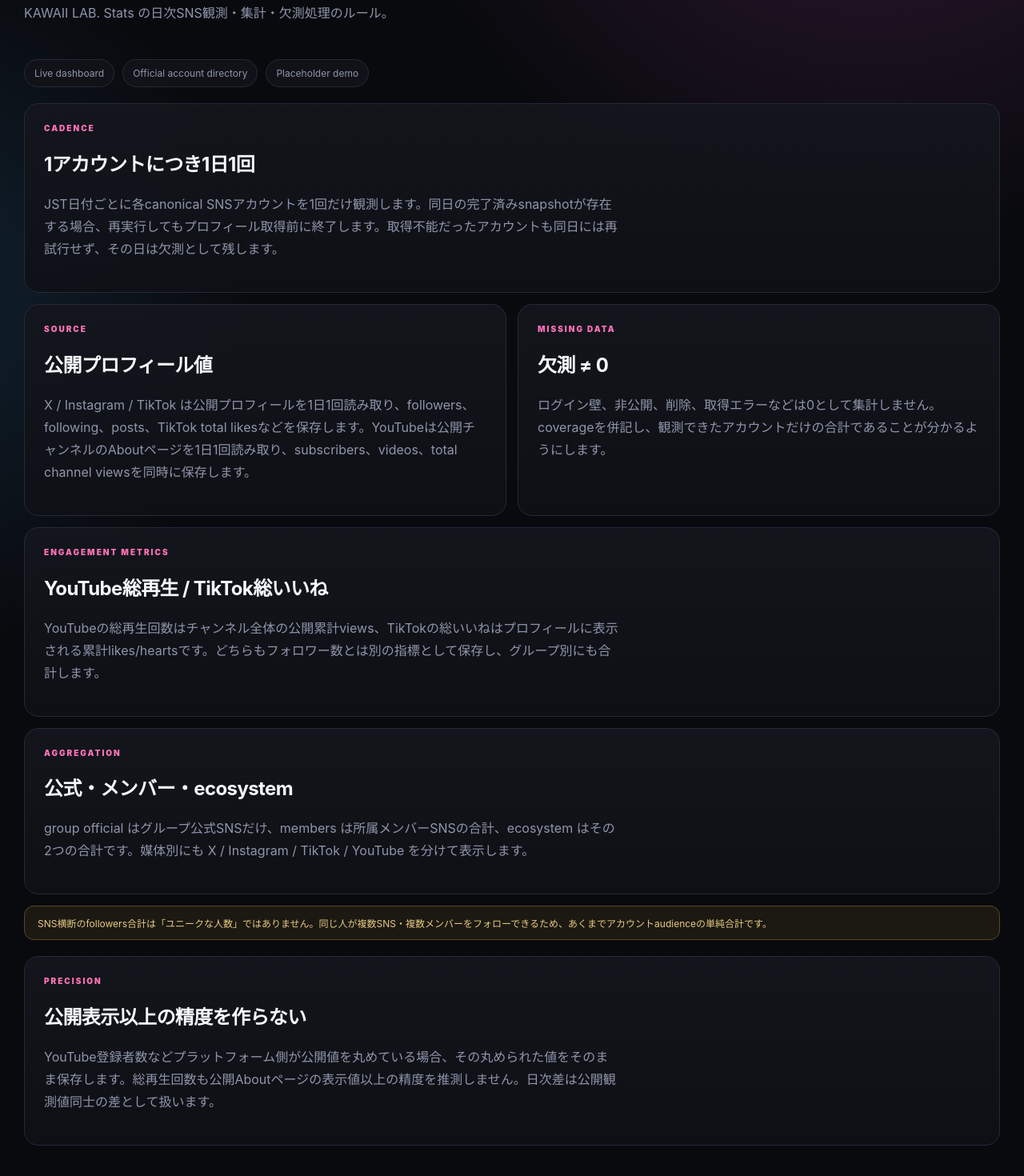
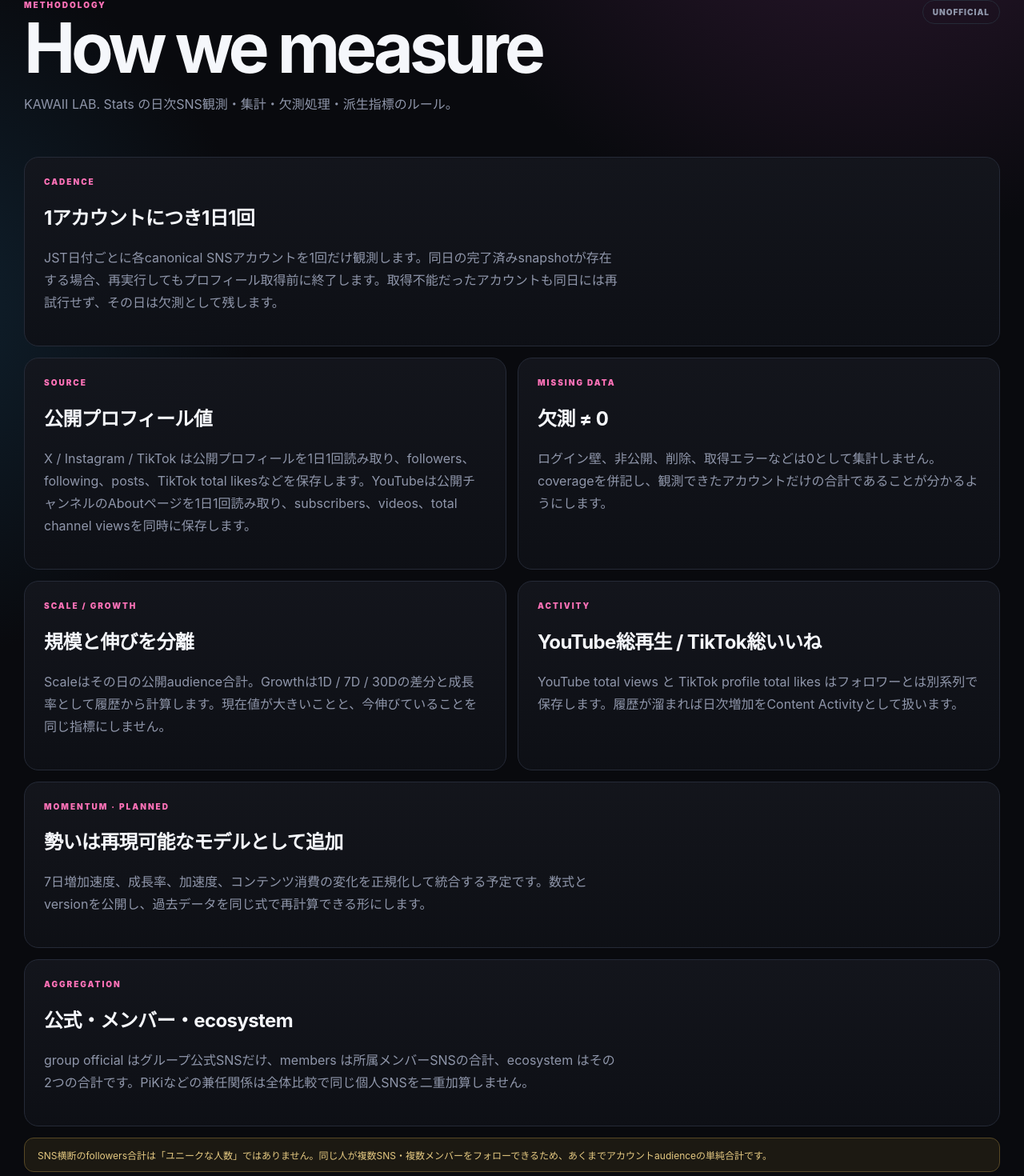
Before and after one commit to ProtChan/kawaii-lab-stats, a Next.js app: page /methodology in a window 1280 px wide. Shown: the part 142-1612 px from the top of the page at 80% size. Built offline with nearby package versions, Linux system fonts and the light colour scheme.

Commit message:
feat: align methodology with analytics information model

```diff
--- a/app/methodology/page.tsx
+++ b/app/methodology/page.tsx
@@ -1,63 +1,23 @@
-import Link from "next/link";
+import { SiteNav } from "@/components/site-nav";
 
 export default function MethodologyPage() {
   return (
     <main>
-      <header className="hero">
-        <div>
-          <p className="eyebrow">METHODOLOGY</p>
-          <h1>How we measure</h1>
-          <p className="lead">KAWAII LAB. Stats の日次SNS観測・集計・欠測処理のルール。</p>
-        </div>
-        <span className="badge">UNOFFICIAL</span>
-      </header>
+      <SiteNav />
+      <header className="pageHero"><div><p className="eyebrow">METHODOLOGY</p><h1>How we measure</h1><p className="lead">KAWAII LAB. Stats の日次SNS観測・集計・欠測処理・派生指標のルール。</p></div><span className="badge">UNOFFICIAL</span></header>
 
-      <nav className="nav">
-        <Link href="/">Live dashboard</Link>
-        <Link href="/directory">Official account directory</Link>
-        <Link href="/demo">Placeholder demo</Link>
-      </nav>
+      <section className="panel"><p className="eyebrow">CADENCE</p><h2>1アカウントにつき1日1回</h2><p className="lead">JST日付ごとに各canonical SNSアカウントを1回だけ観測します。同日の完了済みsnapshotが存在する場合、再実行してもプロフィール取得前に終了します。取得不能だったアカウントも同日には再試行せず、その日は欠測として残します。</p></section>
 
-      <section className="panel">
-        <p className="eyebrow">CADENCE</p>
-        <h2>1アカウントにつき1日1回</h2>
-        <p className="lead">JST日付ごとに各canonical SNSアカウントを1回だけ観測します。同日の完了済みsnapshotが存在する場合、再実行してもプロフィール取得前に終了します。取得不能だったアカウントも同日には再試行せず、その日は欠測として残します。</p>
-      </section>
+      <section className="grid2"><article className="panel"><p className="eyebrow">SOURCE</p><h2>公開プロフィール値</h2><p className="lead">X / Instagram / TikTok は公開プロフィールを1日1回読み取り、followers、following、posts、TikTok total likesなどを保存します。YouTubeは公開チャンネルのAboutページを1日1回読み取り、subscribers、videos、total channel viewsを同時に保存します。</p></article><article className="panel"><p className="eyebrow">MISSING DATA</p><h2>欠測 ≠ 0</h2><p className="lead">ログイン壁、非公開、削除、取得エラーなどは0として集計しません。coverageを併記し、観測できたアカウントだけの合計であることが分かるようにします。</p></article></section>
 
-      <section className="grid2">
-        <article className="panel">
-          <p className="eyebrow">SOURCE</p>
-          <h2>公開プロフィール値</h2>
-          <p className="lead">X / Instagram / TikTok は公開プロフィールを1日1回読み取り、followers、following、posts、TikTok total likesなどを保存します。YouTubeは公開チャンネルのAboutページを1日1回読み取り、subscribers、videos、total channel viewsを同時に保存します。</p>
-        </article>
-        <article className="panel">
-          <p className="eyebrow">MISSING DATA</p>
-          <h2>欠測 ≠ 0</h2>
-          <p className="lead">ログイン壁、非公開、削除、取得エラーなどは0として集計しません。coverageを併記し、観測できたアカウントだけの合計であることが分かるようにします。</p>
-        </article>
-      </section>
+      <section className="grid2"><article className="panel"><p className="eyebrow">SCALE / GROWTH</p><h2>規模と伸びを分離</h2><p className="lead">Scaleはその日の公開audience合計。Growthは1D / 7D / 30Dの差分と成長率として履歴から計算します。現在値が大きいことと、今伸びていることを同じ指標にしません。</p></article><article className="panel"><p className="eyebrow">ACTIVITY</p><h2>YouTube総再生 / TikTok総いいね</h2><p className="lead">YouTube total views と TikTok profile total likes はフォロワーとは別系列で保存します。履歴が溜まれば日次増加をContent Activityとして扱います。</p></article></section>
 
-      <section className="panel">
-        <p className="eyebrow">ENGAGEMENT METRICS</p>
-        <h2>YouTube総再生 / TikTok総いいね</h2>
-        <p className="lead">YouTubeの総再生回数はチャンネル全体の公開累計views、TikTokの総いいねはプロフィールに表示される累計likes/heartsです。どちらもフォロワー数とは別の指標として保存し、グループ別にも合計します。</p>
-      </section>
+      <section className="panel"><p className="eyebrow">MOMENTUM · PLANNED</p><h2>勢いは再現可能なモデルとして追加</h2><p className="lead">7日増加速度、成長率、加速度、コンテンツ消費の変化を正規化して統合する予定です。数式とversionを公開し、過去データを同じ式で再計算できる形にします。</p></section>
 
-      <section className="panel">
-        <p className="eyebrow">AGGREGATION</p>
-        <h2>公式・メンバー・ecosystem</h2>
-        <p className="lead">group official はグループ公式SNSだけ、members は所属メンバーSNSの合計、ecosystem はその2つの合計です。媒体別にも X / Instagram / TikTok / YouTube を分けて表示します。</p>
-      </section>
+      <section className="panel"><p className="eyebrow">AGGREGATION</p><h2>公式・メンバー・ecosystem</h2><p className="lead">group official はグループ公式SNSだけ、members は所属メンバーSNSの合計、ecosystem はその2つの合計です。PiKiなどの兼任関係は全体比較で同じ個人SNSを二重加算しません。</p></section>
 
       <section className="notice">SNS横断のfollowers合計は「ユニークな人数」ではありません。同じ人が複数SNS・複数メンバーをフォローできるため、あくまでアカウントaudienceの単純合計です。</section>
-
-      <section className="panel">
-        <p className="eyebrow">PRECISION</p>
-        <h2>公開表示以上の精度を作らない</h2>
-        <p className="lead">YouTube登録者数などプラットフォーム側が公開値を丸めている場合、その丸められた値をそのまま保存します。総再生回数も公開Aboutページの表示値以上の精度を推測しません。日次差は公開観測値同士の差として扱います。</p>
-      </section>
-
-      <footer>Fanmade / unofficial project. Methodology may evolve, but historical source/capture metadata should remain auditable.</footer>
+      <footer>Methodology may evolve, but historical source / capture metadata and formula versions should remain auditable.</footer>
     </main>
   );
 }
```
